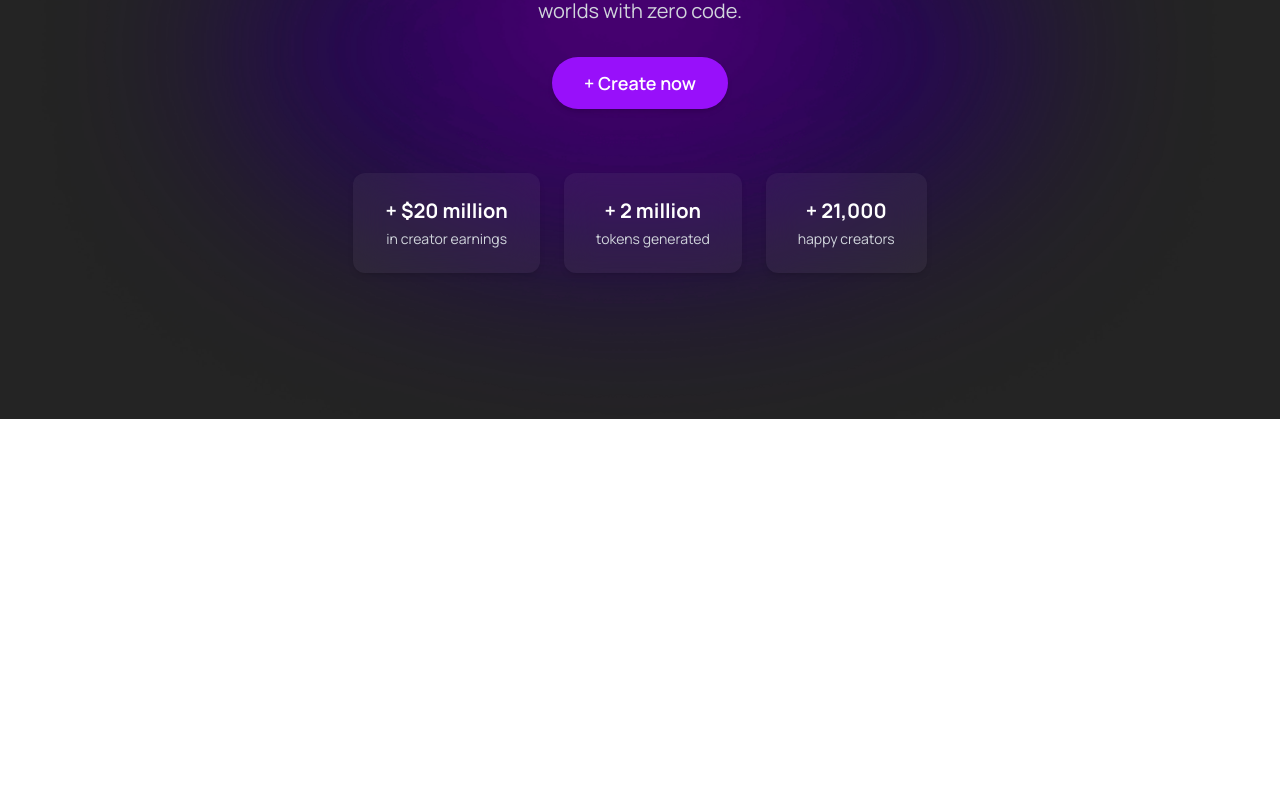
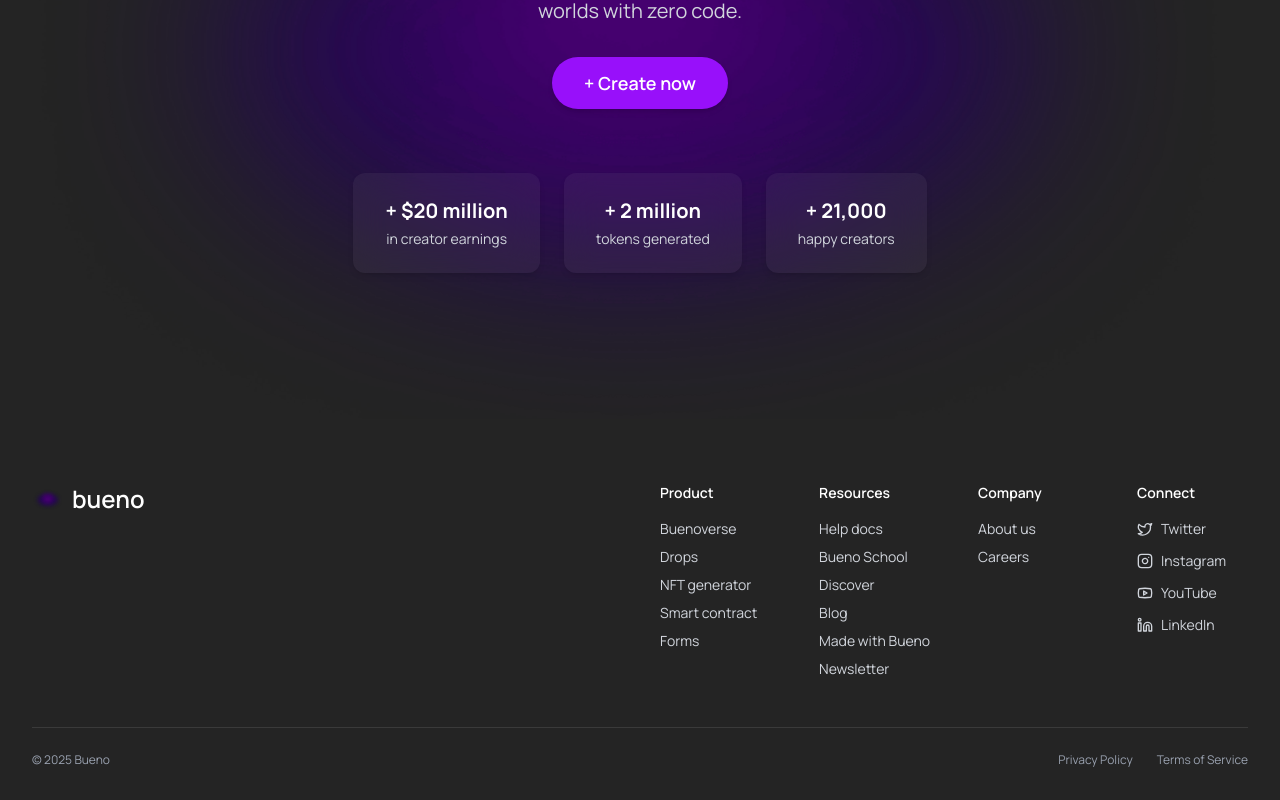
Before and after one commit to rohit-lagom/organic-nft, a Next.js app: page / in a window 1280 px wide. Shown: the part 381-1181 px from the top of the page. Before the commit the page ends 800 px from the top, so only its background shows below. Built offline with nearby package versions, Linux system fonts and the light colour scheme.

Commit message:
Feat (Footer): ADded Footer Section

```diff
--- a/package.json
+++ b/package.json
@@ -10,6 +10,7 @@
   },
   "dependencies": {
     "@next/font": "^14.2.15",
+    "lucide-react": "^0.525.0",
     "next": "15.3.5",
     "react": "^19.0.0",
     "react-dom": "^19.0.0"
--- a/src/app/page.js
+++ b/src/app/page.js
@@ -1,3 +1,4 @@
+import Footer from "@/components/footer/footer";
 import Hero from "@/components/hero/hero";
 import Navbar from "@/components/navbar/navbar";
 import Image from "next/image";
@@ -7,6 +8,7 @@
     <main>
       <Navbar/>
       <Hero />
+      <Footer/>
     </main>
   );
 }
--- a/src/components/Footer/Footer.jsx
+++ b/src/components/Footer/Footer.jsx
@@ -0,0 +1,86 @@
+'use client';
+
+import Link from 'next/link';
+import Image from 'next/image';
+import Logo from '@/assets/images/HeroBg.png'; // Your logo here
+import { Twitter, Instagram, Youtube, Linkedin } from 'lucide-react';
+
+const Footer = () => {
+  return (
+    <footer className="bg-[#242424] text-gray-300 px-8 pt-16 pb-8">
+      <div className="flex flex-col md:flex-row md:items-start md:justify-between gap-12">
+        {/* Logo + Description */}
+        <div className="flex flex-col gap-4">
+          <div className="flex items-center gap-2">
+            <Image src={Logo} alt="Logo" width={32} height={32} className="rounded-md" />
+            <span className="text-white text-2xl font-semibold">bueno</span>
+          </div>
+        </div>
+
+        {/* Links */}
+        <div className="grid grid-cols-2 md:grid-cols-4 gap-12 text-sm">
+          <div>
+            <h3 className="text-white font-semibold mb-4">Product</h3>
+            <ul className="space-y-2">
+              <li><Link href="#">Buenoverse</Link></li>
+              <li><Link href="#">Drops</Link></li>
+              <li><Link href="#">NFT generator</Link></li>
+              <li><Link href="#">Smart contract</Link></li>
+              <li><Link href="#">Forms</Link></li>
+            </ul>
+          </div>
+          <div>
+            <h3 className="text-white font-semibold mb-4">Resources</h3>
+            <ul className="space-y-2">
+              <li><Link href="#">Help docs</Link></li>
+              <li><Link href="#">Bueno School</Link></li>
+              <li><Link href="#">Discover</Link></li>
+              <li><Link href="#">Blog</Link></li>
+              <li><Link href="#">Made with Bueno</Link></li>
+              <li><Link href="#">Newsletter</Link></li>
+            </ul>
+          </div>
+          <div>
+            <h3 className="text-white font-semibold mb-4">Company</h3>
+            <ul className="space-y-2">
+              <li><Link href="#">About us</Link></li>
+              <li><Link href="#">Careers</Link></li>
+            </ul>
+          </div>
+          <div>
+            <h3 className="text-white font-semibold mb-4">Connect</h3>
+            <ul className="space-y-3">
+              <li className="flex items-center gap-2">
+                <Twitter className="w-4 h-4" />
+                <Link href="#">Twitter</Link>
+              </li>
+              <li className="flex items-center gap-2">
+                <Instagram className="w-4 h-4" />
+                <Link href="#">Instagram</Link>
+              </li>
+              <li className="flex items-center gap-2">
+                <Youtube className="w-4 h-4" />
+                <Link href="#">YouTube</Link>
+              </li>
+              <li className="flex items-center gap-2">
+                <Linkedin className="w-4 h-4" />
+                <Link href="#">LinkedIn</Link>
+              </li>
+            </ul>
+          </div>
+        </div>
+      </div>
+
+      {/* Bottom Section */}
+      <div className="flex flex-col md:flex-row items-center justify-between border-t border-white/10 mt-12 pt-6 text-xs text-gray-400">
+        <span>© {new Date().getFullYear()} Bueno</span>
+        <div className="flex gap-6 mt-4 md:mt-0">
+          <Link href="#" className="hover:text-white">Privacy Policy</Link>
+          <Link href="#" className="hover:text-white">Terms of Service</Link>
+        </div>
+      </div>
+    </footer>
+  );
+};
+
+export default Footer;
--- a/src/components/Navbar/Navbar.jsx
+++ b/src/components/Navbar/Navbar.jsx
@@ -21,7 +21,7 @@
     <header
       className={`fixed top-0 left-0 right-0 z-50 transition-all duration-500 ease-in-out ${
         scrolled
-          ? 'bg-black/60 backdrop-blur-lg border-b border-white/10 shadow-md'
+          ? 'bg-[#242424] backdrop-blur-lg border-b border-white/10 shadow-md'
           : 'bg-transparent'
       }`}
     >
```
Also changed, not shown: 1 other file (tests, documents, lock files or other folders).
